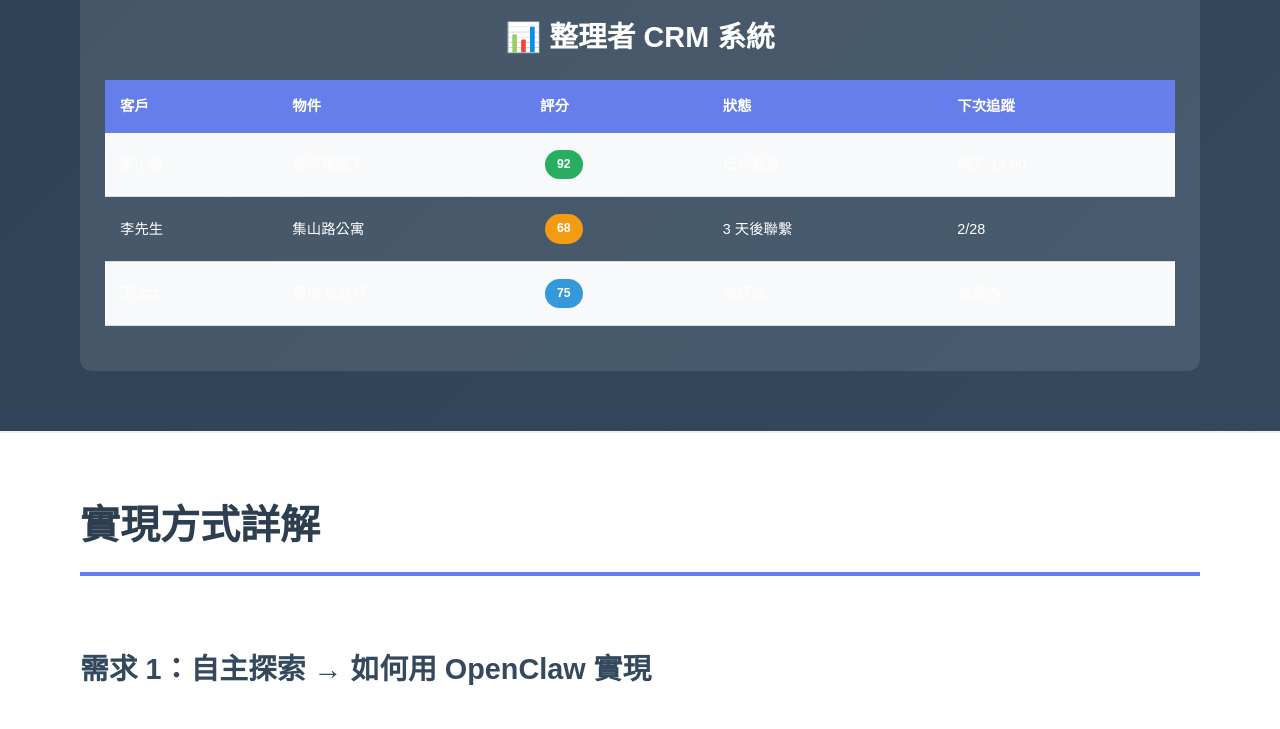
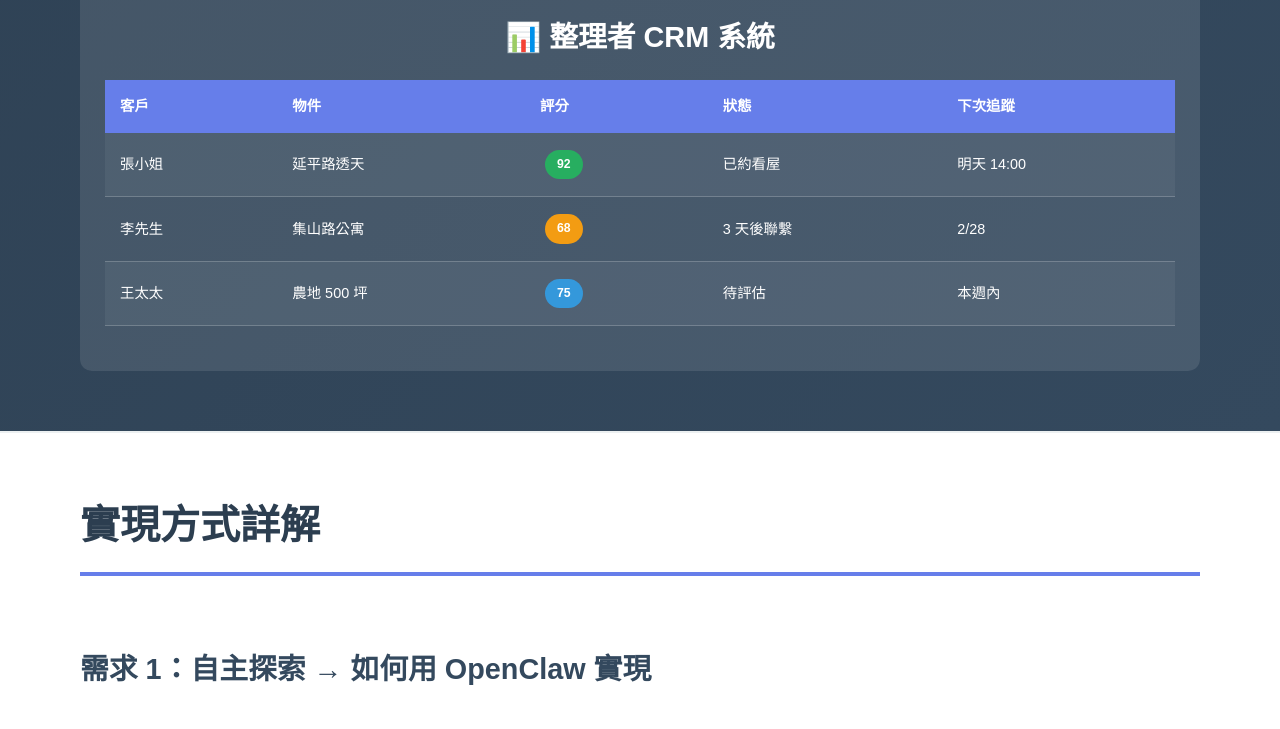
Before and after one commit to jacky6658/housesale, a plain HTML site: page 簡報-AI自主業務員系統.html in a window 1280 px wide. Shown: the part 7760-8489 px from the top of the page. Drawn offline with Linux system fonts and the light colour scheme.

Commit message:
Fix: 深色背景表格文字改為白色

```diff
--- a/簡報-AI自主業務員系統.html
+++ b/簡報-AI自主業務員系統.html
@@ -230,6 +230,23 @@
 
         table tr:hover {
             background: #e8f4f8;
+        }
+
+        /* 深色背景的表格樣式 */
+        .slide-dark table td,
+        .slide-accent table td {
+            color: white;
+            border-bottom: 1px solid rgba(255,255,255,0.2);
+        }
+
+        .slide-dark table tr:nth-child(even),
+        .slide-accent table tr:nth-child(even) {
+            background: rgba(255,255,255,0.05);
+        }
+
+        .slide-dark table tr:hover,
+        .slide-accent table tr:hover {
+            background: rgba(255,255,255,0.1);
         }
 
         .price-tag {
```
